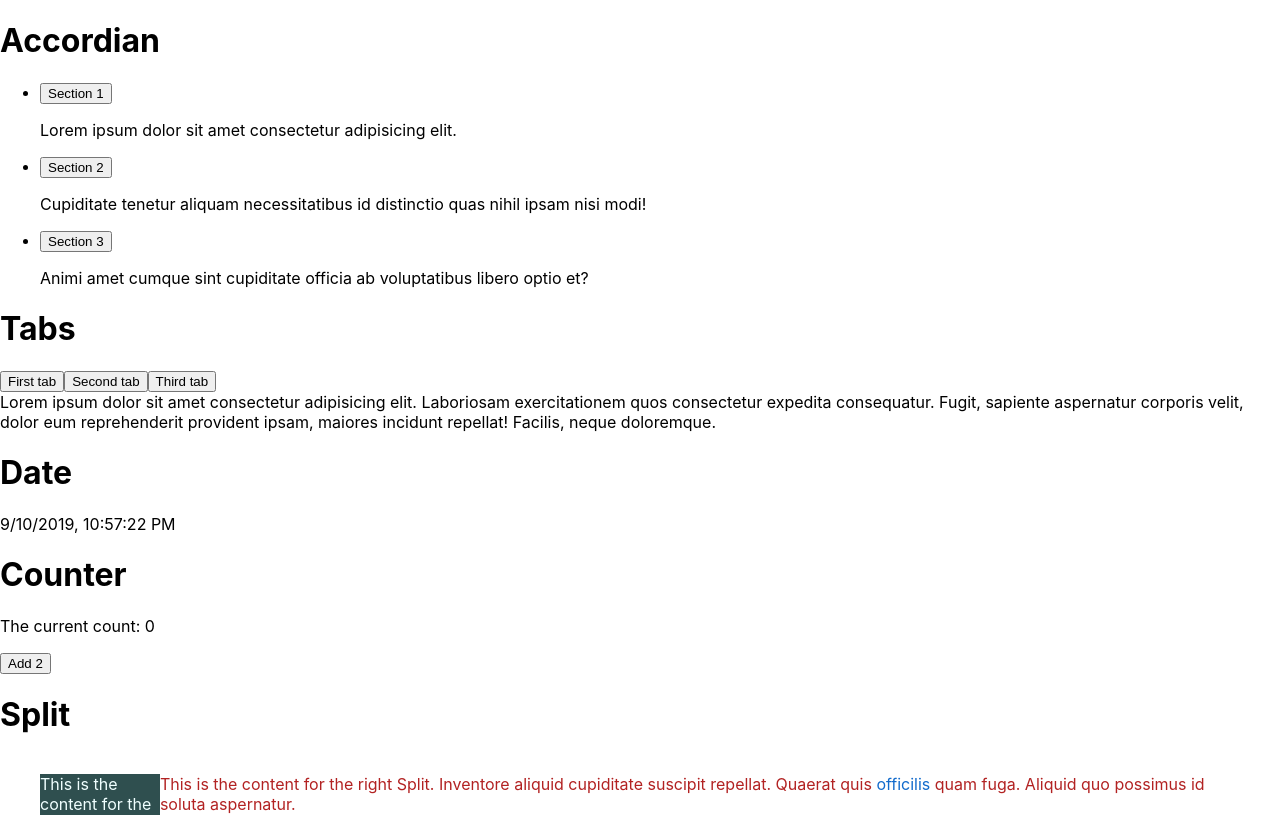
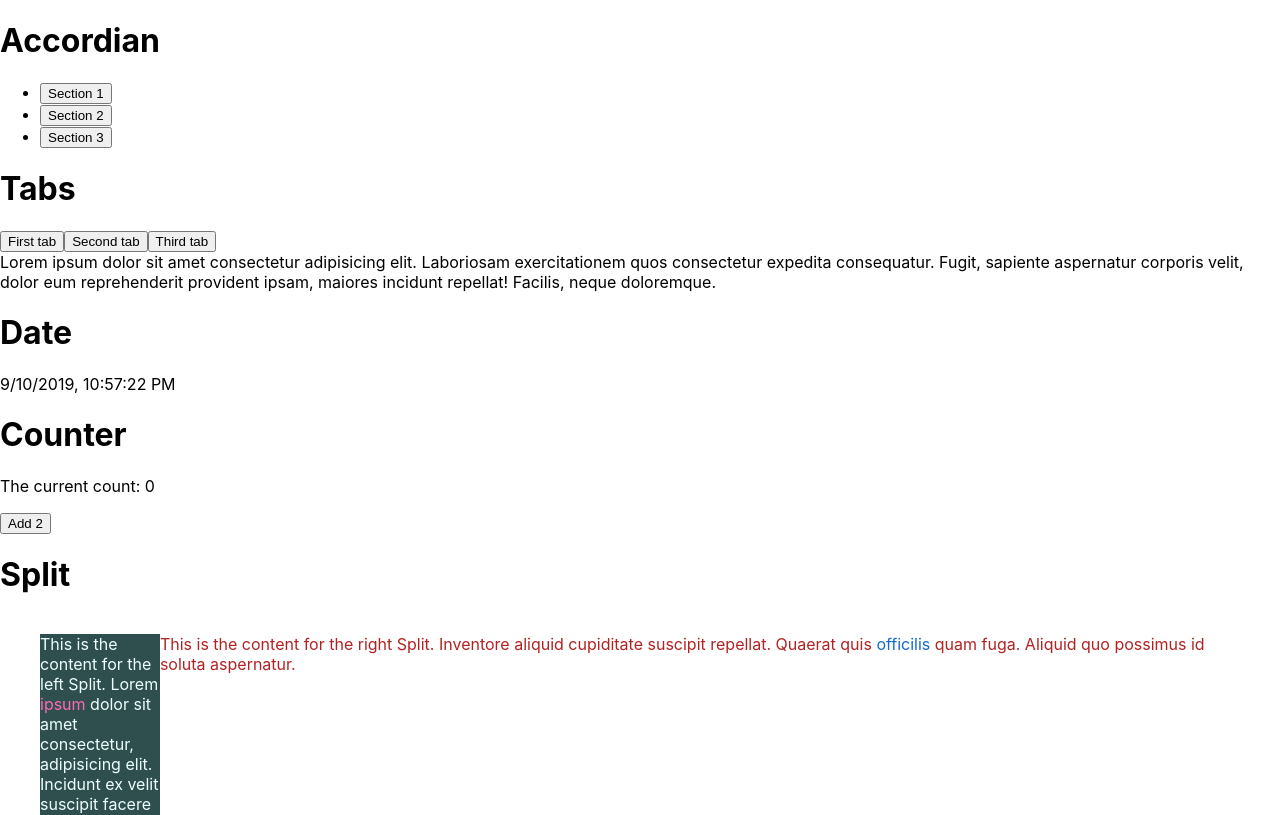
Before and after one commit to staysee/react-playground, a React (Create React App) app: page / in a window 1280 px wide. Shown: the top 815 px of the page. Built offline with nearby package versions, Linux system fonts and the light colour scheme.

Commit message:
update snapshot and accordian is working

```diff
--- a/src/App.js
+++ b/src/App.js
@@ -8,7 +8,7 @@ import Accordian from './state-drills/Accordian'
 
 import './App.css';
 
-const sections = [
+const sectionsProp = [
   {
     title: 'Section 1',
     content: 'Lorem ipsum dolor sit amet consectetur adipisicing elit.',
@@ -54,7 +54,7 @@ class App extends React.Component {
       <div className="App">
         <div>
         <h1>Accordian</h1>
-          <Accordian sections={sections}/>
+          <Accordian sections={sectionsProp}/>
         </div>
 
         <div className="TabsAssignment">
--- a/src/state-drills/Accordian.js
+++ b/src/state-drills/Accordian.js
@@ -9,25 +9,32 @@ class Accordian extends React.Component {
         activeSectionIndex: null
     }
 
-    handleButtonClick(index){
-        console.log('button clicked!', {index});
-        this.setState({ activeSectionIndex: index })
+    handleActiveClick(sectionIndex){
+        console.log('button clicked!', {sectionIndex});
+        this.setState({ activeSectionIndex: sectionIndex })
     }
+
+    renderItem(index, section, activeSectionIndex) {
+        return (
+            <li key={index}>
+                <button onClick={() => this.handleActiveClick(index)}>
+                {section.title}
+                </button>
+                {(activeSectionIndex === index) && <p>{section.content}</p>}
+            </li>
+        )
+    }
+
     render() {
+        const { activeSectionIndex } = this.state;
+
         return (
-            <div className="Accordian">
-                <ul>
+            <ul className="Accordian">
                 {this.props.sections.map( (section, index) => (
-                    <li key={index}>
-                        <button onClick={() => this.handleButtonClick(index)}>
-                        {section.title}
-                        </button>
-                        <p>{section.content}</p>
-                    </li>
-
+                    this.renderItem(index, section, activeSectionIndex)
                 ))}
-                </ul>
-            </div>
+                {}
+            </ul>
         )
     }
 }
```
Also changed, not shown: 2 other files (tests, documents, lock files or other folders).
